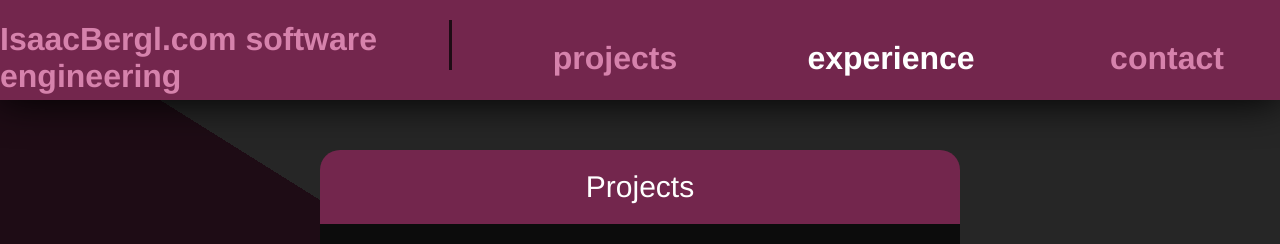
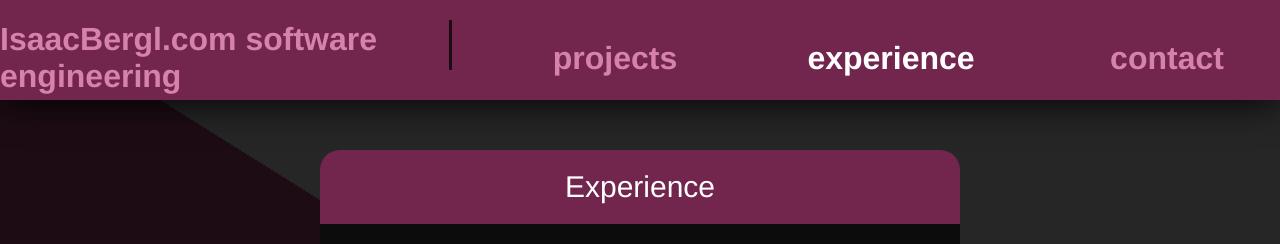
Before and after one commit to itbergl/personal-website-react, a React (Create React App) app: page / in a window 1280 px wide. Both pictures are taken after a click on the element "experience". Shown: the top 244 px of the page. Built offline with nearby package versions, Linux system fonts and the light colour scheme.

Commit message:
touched up scrollbar

```diff
--- a/src/components/SubPages/Experience.js
+++ b/src/components/SubPages/Experience.js
@@ -6,7 +6,7 @@ const Experience = () => {
       <div className="title-panel-container">
         <Panel
           titlePanel={true}
-          title={<div className="page-title">Projects</div>}
+          title={<div className="page-title">Experience</div>}
           content={
             <div className="panel-text">
               Lorem ipsum dolor sit amet consectetur adipisicing elit. Repellat
--- a/src/index.css
+++ b/src/index.css
@@ -21,6 +21,40 @@ body {
 
 code {
     font-family: source-code-pro, Menlo, Monaco, Consolas, "Courier New", monospace;
+}
+
+
+/* SCROLLBAR */
+
+
+/* width */
+
+::-webkit-scrollbar {
+    width: 16px;
+}
+
+
+/* Track */
+
+::-webkit-scrollbar-track {
+    opacity: 100%;
+    background: var(--col-box-secondary);
+    border-radius: 8px;
+}
+
+
+/* Handle */
+
+::-webkit-scrollbar-thumb {
+    border-radius: 8px;
+    background: var(--col-primary);
+}
+
+
+/* Handle on hover */
+
+::-webkit-scrollbar-thumb:hover {
+    background: var(--col-banner-text);
 }
 
 
@@ -80,7 +114,7 @@ code {
 }
 
 .scroll-content {
-    overflow-y: scroll;
+    overflow-y: auto;
     width: 100vw;
     position: fixed;
 }
```
